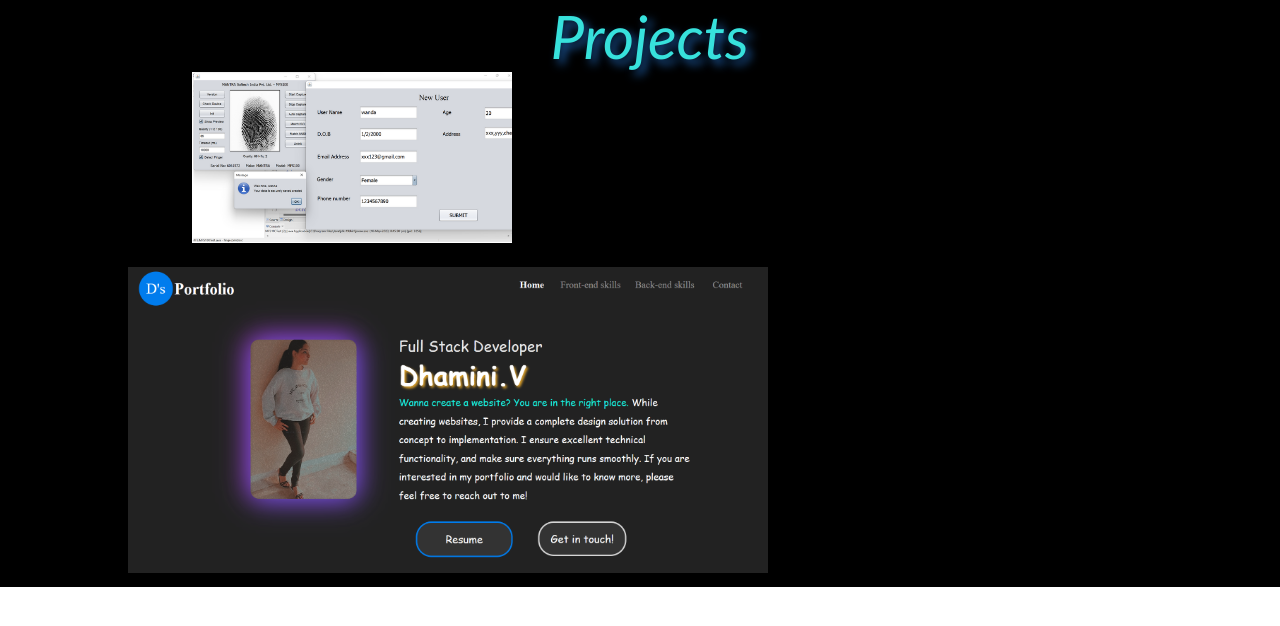
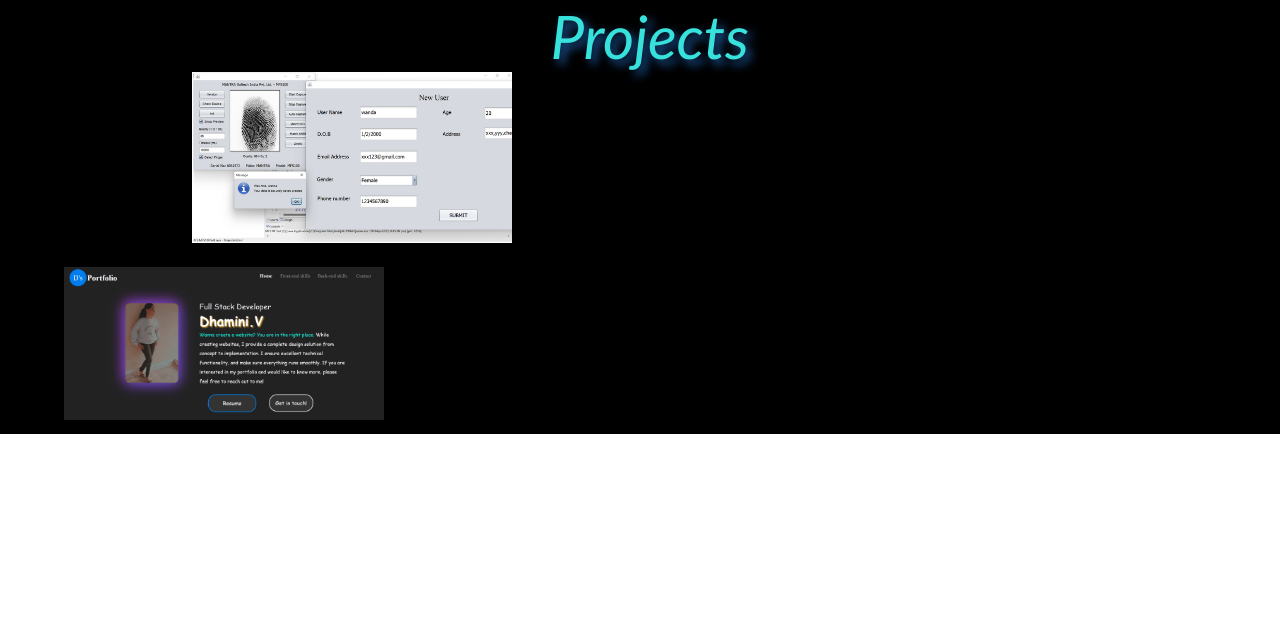
Before and after one commit to dhamini2311/portfolio2, an Angular app: page /projects in a window 1280 px wide. Shown: the top 626 px of the page. Built offline with nearby package versions, Linux system fonts and the light colour scheme.

Commit message:
latest commit

```diff
--- a/src/app/projects/projects.component.css
+++ b/src/app/projects/projects.component.css
@@ -18,7 +18,7 @@
   margin-left: 10%;
   margin-bottom: 10px;
 }
-#project2,img{
+#pro2,img{
   width: 50%;
   height: 60%;
 }
```
